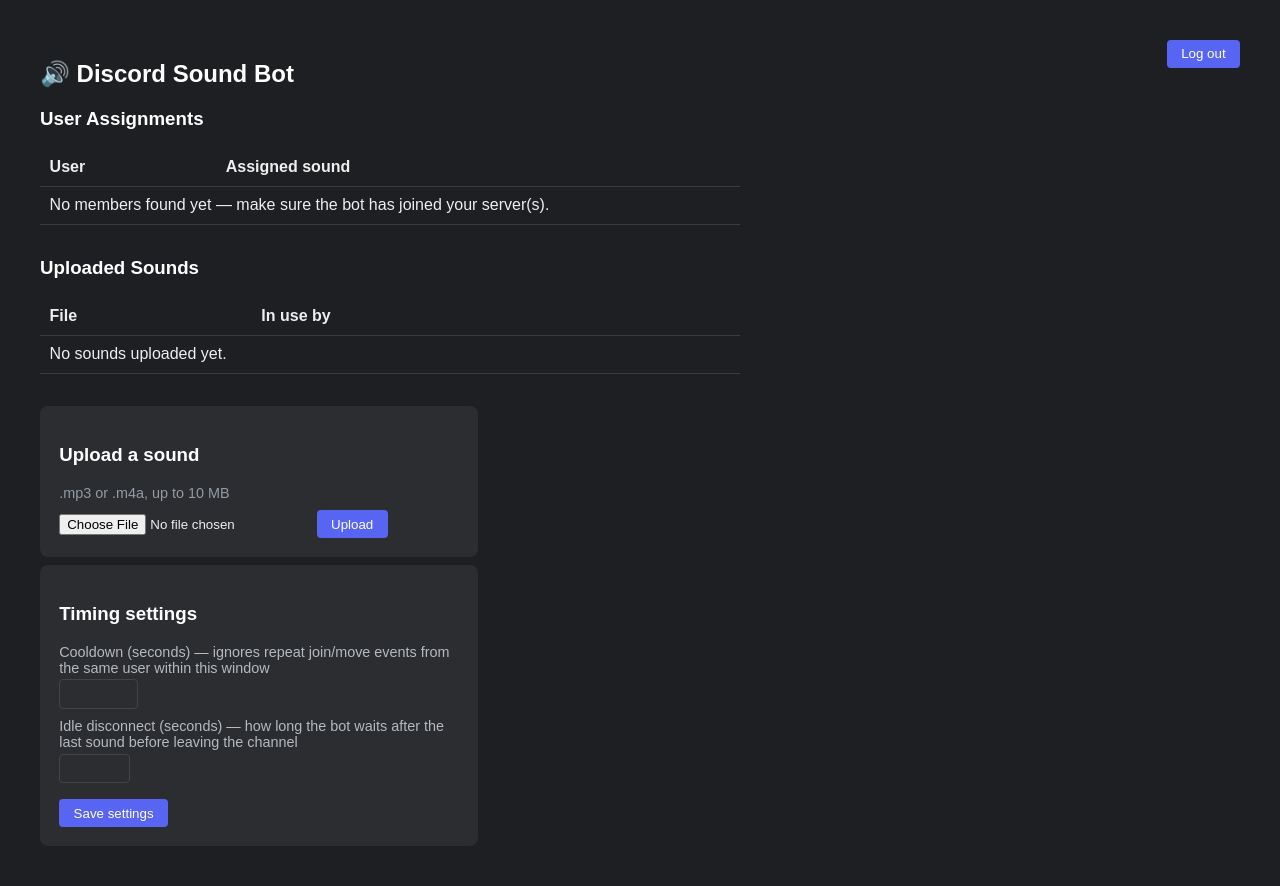
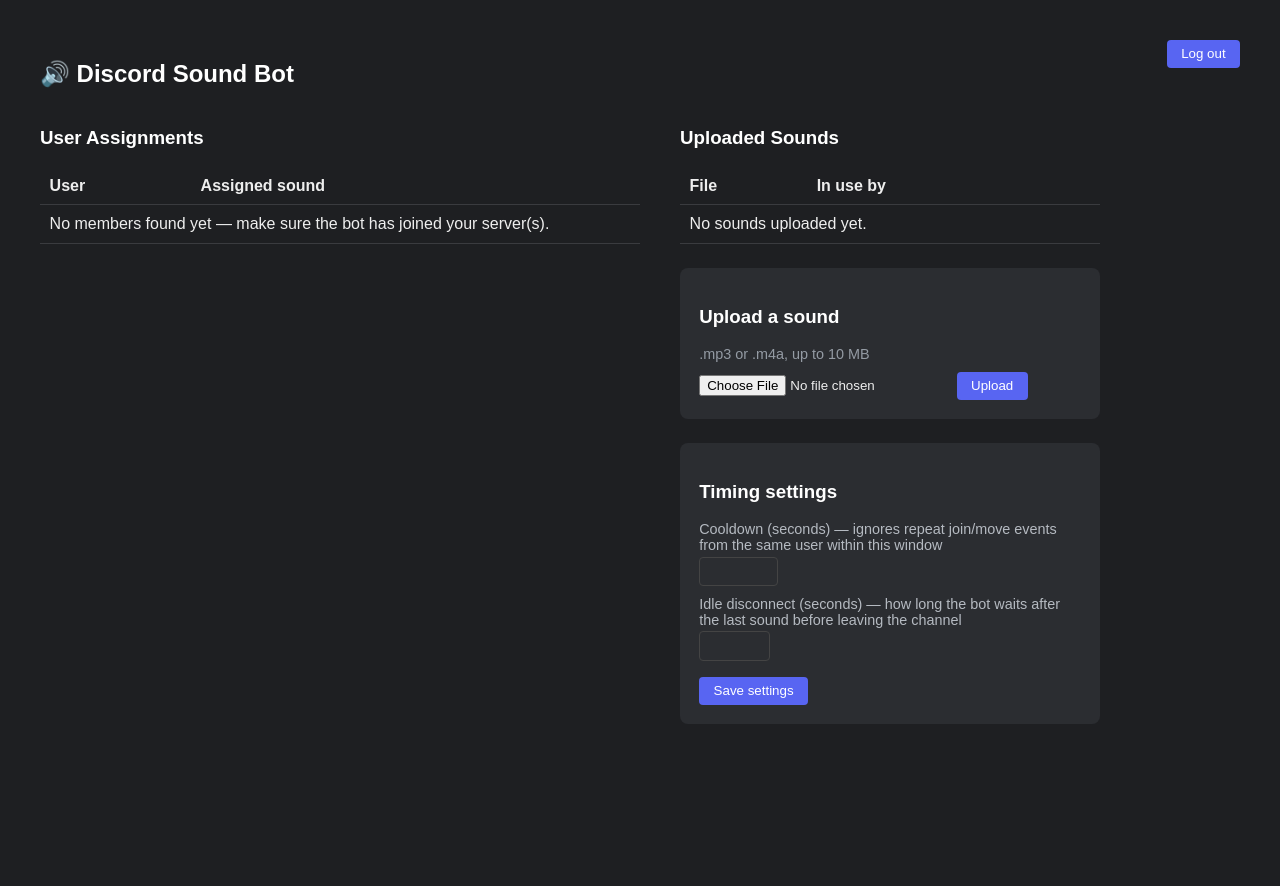
Before and after one commit to wraithmain1/discord-soundbot, a FastAPI app: template bot/templates/dashboard.html in a window 1280 px wide. After the commit the page ends 724 px from the top, so only its background shows below. Run offline with FastAPI, Linux system fonts and the light colour scheme; the template is opened without the code that fills it, so the values that code supplies are empty.

Commit message:
Updated dashboard

```diff
--- a/bot/templates/dashboard.html
+++ b/bot/templates/dashboard.html
@@ -6,7 +6,7 @@
     <style>
         body { font-family: sans-serif; background: #1e1f22; color: #eee; padding: 2rem; }
         h2, h3 { color: #fff; }
-        table { border-collapse: collapse; width: 100%; max-width: 700px; margin-bottom: 2rem; }
+        table { border-collapse: collapse; width: 100%; margin-bottom: 1.5rem; }
         th, td { text-align: left; padding: 0.6rem; border-bottom: 1px solid #3a3b3f; }
         select, input[type=number] {
             padding: 0.4rem; background: #2b2d31; color: #eee; border: 1px solid #444; border-radius: 4px;
@@ -17,12 +17,16 @@
         button:hover { background: #4752c4; }
         button.danger { background: #da373c; }
         button.danger:hover { background: #a12d2d; }
-        .box { margin-top: 0.5rem; padding: 1.2rem; background: #2b2d31; border-radius: 8px; max-width: 400px; }
+        .box { margin-bottom: 1.5rem; padding: 1.2rem; background: #2b2d31; border-radius: 8px; }
         .box label { display: block; margin: 0.6rem 0 0.2rem; font-size: 0.9em; color: #b5bac1; }
         .logout-form { float: right; }
         .error { color: #f04747; }
         .muted { color: #949ba4; font-size: 0.9em; }
         tr form { display: contents; }
+
+        .layout { display: flex; gap: 2.5rem; align-items: flex-start; flex-wrap: wrap; }
+        .col-left { flex: 1 1 420px; max-width: 600px; }
+        .col-right { flex: 1 1 360px; max-width: 420px; }
     </style>
 </head>
 <body>
@@ -30,11 +34,13 @@
     <h2>🔊 Discord Sound Bot</h2>
 
     {% if request.query_params.get('error') == 'invalid_type' %}
-        <p class="error">Only .mp3 files are supported.</p>
+        <p class="error">Only .mp3 and .m4a files are supported.</p>
     {% elif request.query_params.get('error') == 'too_large' %}
         <p class="error">That file is over the 10 MB limit.</p>
     {% endif %}
 
+    <div class="layout">
+        <div class="col-left">
             <h3>User Assignments</h3>
             <table>
                 <tr><th>User</th><th>Assigned sound</th><th></th></tr>
@@ -58,7 +64,9 @@
                 <tr><td colspan="3">No members found yet — make sure the bot has joined your server(s).</td></tr>
                 {% endif %}
             </table>
+        </div>
 
+        <div class="col-right">
             <h3>Uploaded Sounds</h3>
             <table>
                 <tr><th>File</th><th>In use by</th><th></th></tr>
@@ -105,5 +113,7 @@
                     <div style="margin-top: 1rem;"><button type="submit">Save settings</button></div>
                 </form>
             </div>
+        </div>
+    </div>
 </body>
 </html>
```
Lines whose indentation alone changed are shown as unchanged.
